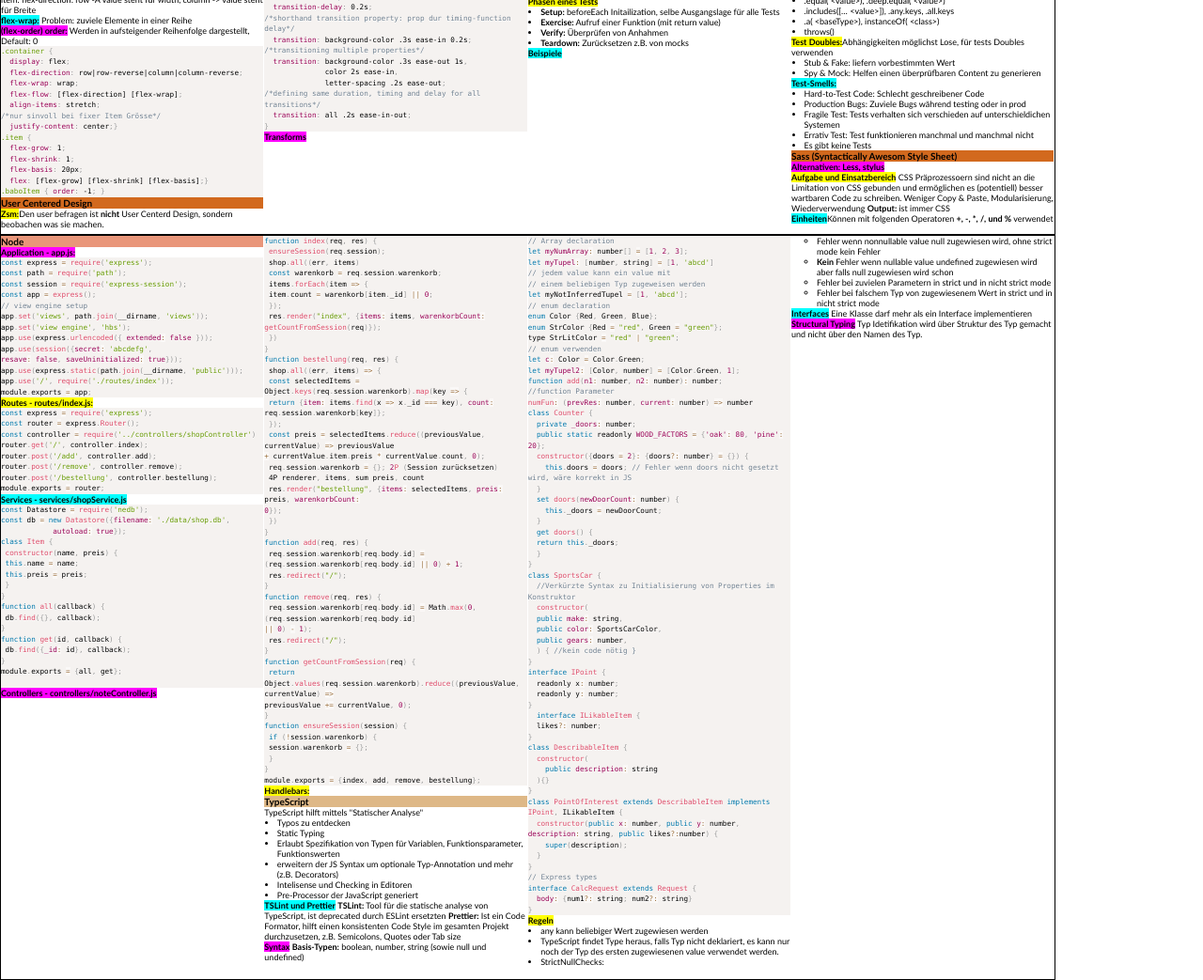
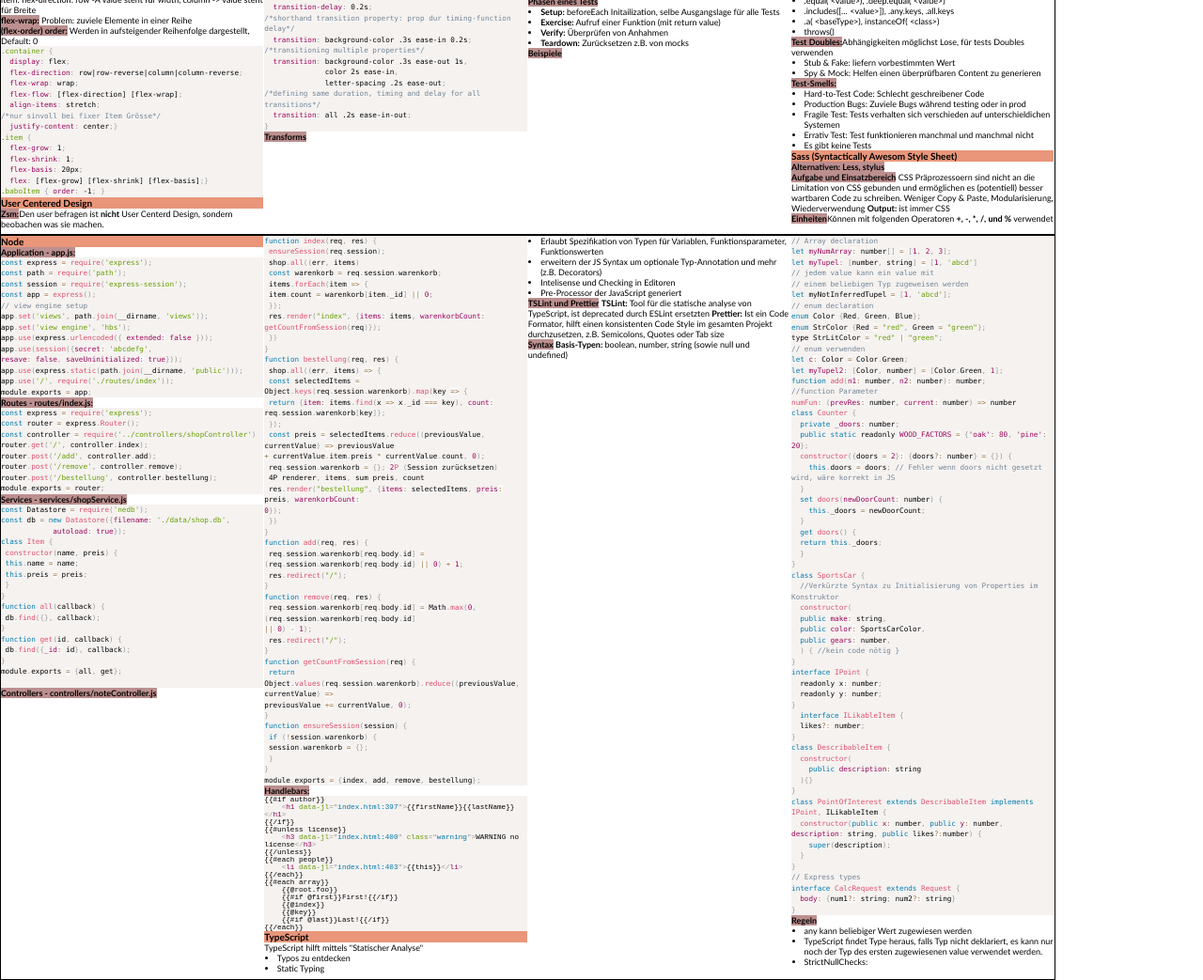
Before and after one commit to David--K/WED2-Spick, a website: page index.html in a window 1280 px wide. Shown: the part 544-1587 px from the top of the page at 94% size. Drawn offline with nearby package versions, Linux system fonts and the light colour scheme; files that its build step writes are made by us from their sources.

Commit message:
fixed codeHighlighting for html and escaping

```diff
--- /dev/null
+++ b/htmlEscapingInCodeElement.js
@@ -0,0 +1,7 @@
+window.onload = () => {
+  const codeElements = document.querySelectorAll("code.escapeHtml");
+  for (let i = 0; i < codeElements.length; i++) {
+    codeElements[i].innerHTML = Prism.highlight(codeElements[i].innerHTML, Prism.languages.html, 'html');
+  codeElements[i].parentElement.style.backgroundColor = "#f5f2f0";
+  }
+}
--- a/index.html
+++ b/index.html
@@ -393,6 +393,22 @@ function ensureSession(session) {
 }
 module.exports = {index, add, remove, bestellung};</code></pre>
     <h2>Handlebars: </h2>
+    <pre class="code"><code class="escapeHtml">{{#if author}}
+    <h1>{{firstName}}{{lastName}}</h1>
+{{/if}}
+{{#unless license}}
+    <h3 class="warning">WARNING no license</h3>
+{{/unless}}
+{{#each people}}
+    <li>{{this}}</li>
+{{/each}}
+{{#each array}}
+    {{@root.foo}}
+    {{#if @first}}First!{{/if}}
+    {{@index}}
+    {{@key}}
+    {{#if @last}}Last!{{/if}}
+{{/each}}</code></pre>
     <h1>TypeScript</h1>
     TypeScript hilft mittels "Statischer Analyse"
     <ul>
@@ -408,7 +424,7 @@ module.exports = {index, add, remove, bestellung};</code></pre>
     <b>Prettier: </b> Ist ein Code Formator, hilft einen konsistenten Code Style im gesamten Projekt durchzusetzen, z.B. Semicolons, Quotes oder Tab size
     <h2>Syntax</h2>
     <b>Basis-Typen:</b> boolean, number, string (sowie null und undefined)
-    <pre class="code"><code class="language-javascript">// Array declaration
+    <pre class="code"><code class="language-javascript" >// Array declaration
 let myNumArray: number[] = [1, 2, 3];
 let myTupel: [number, string] = [1, 'abcd']
 // jedem value kann ein value mit
@@ -486,8 +502,11 @@ interface CalcRequest extends Request {
 
 </div>
 
+
+<script src="./titleColorAssigner.js"></script>
 <script src="./node_modules/prismjs/prism.js"></script>
-<script src="./titleColorAssigner.js"></script>
+
+<script src="./htmlEscapingInCodeElement.js"></script>
 
 </body>
 </html>
```
Also changed, not shown: test.hbs (added, +16 -0 lines).
